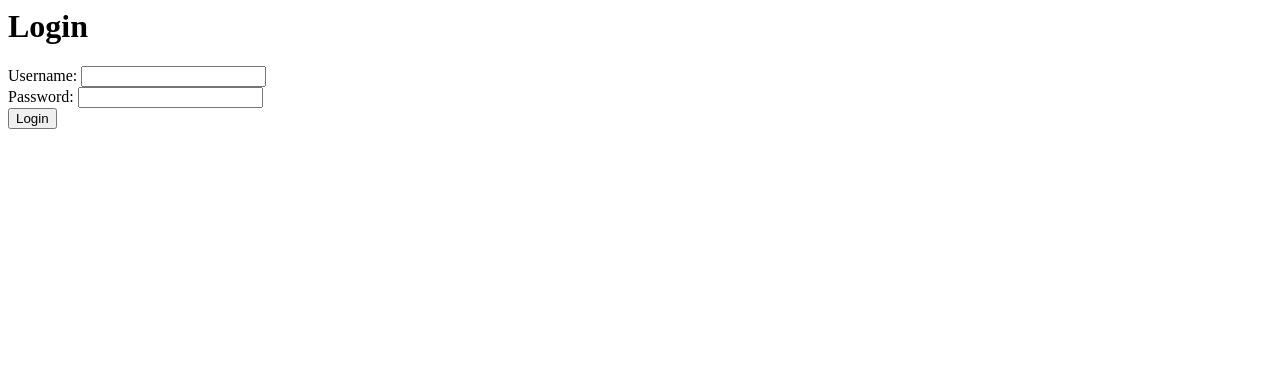
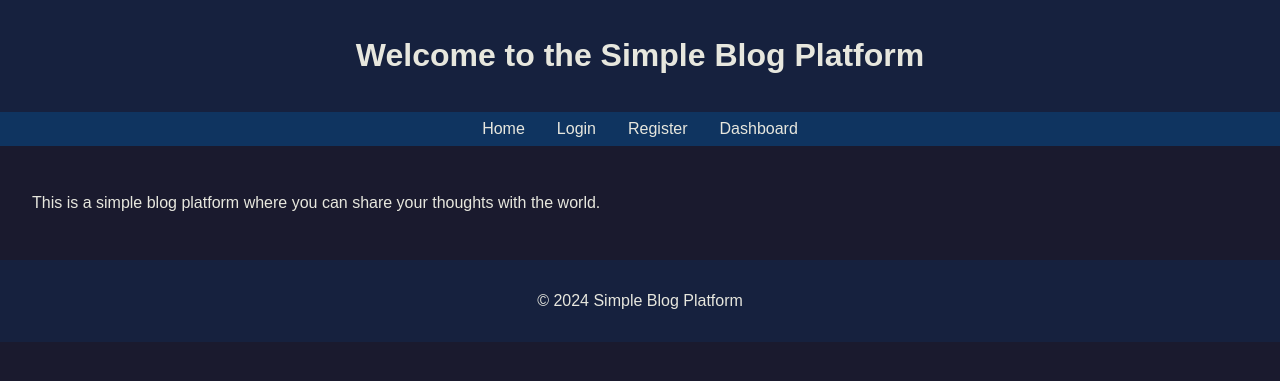
Before and after one commit to Exploser/Don-t-Hack-Me-Please, a Flask app: page / in a window 1280 px wide. Shown: the top 381 px of the page. Run offline with Flask 3, Linux system fonts and the light colour scheme.

Commit message:
Fixed U.I. For Login/Register

```diff
--- a/app.py
+++ b/app.py
@@ -1,39 +1,47 @@
-from flask import Flask, request, render_template_string
-import sqlite3  # This line imports the sqlite3 module
+from flask import Flask, request, render_template, session, redirect, url_for, flash
+from extensions import bcrypt
 
 app = Flask(__name__)
+app.config['SECRET_KEY'] = 'your_secret_key_here'
 
+# Index route
 @app.route('/')
 def index():
-    html = '''
-        <h1>Login</h1>
-        <form method="post" action="/login">
-            Username: <input type="text" name="username"><br>
-            Password: <input type="password" name="password"><br>
-            <input type="submit" value="Login">
-        </form>
-    '''
-    return render_template_string(html)
+    return render_template('index.html')
 
-@app.route('/login', methods=['POST'])
+# Login route
+@app.route('/login', methods=['GET', 'POST'])
 def login():
-    username = request.form['username']
-    password = request.form['password']
+    if request.method == 'POST':
+        username = request.form['username']
+        password = request.form['password']
+        # Example user credentials
+        if username == 'admin' and password == 'password':
+            session['username'] = username
+            flash('You were successfully logged in')
+            return redirect(url_for('dashboard'))
+        else:
+            flash('Login Failed')
+            return render_template('login.html', error="Invalid credentials")
+    else:
+        return render_template('login.html')
 
-    # Vulnerable SQL Injection code
-    query = f"SELECT * FROM users WHERE username = '{username}' AND password = '{password}'"
-
-    conn = sqlite3.connect('I:/Projects/Don-t-Hack-Me-Please/database.db')
-    cursor = conn.cursor()
-    cursor.execute(query)
-    result = cursor.fetchone()
-    conn.close()
+# Register route
+@app.route('/register', methods=['GET', 'POST'])
+def register():
+    flash('Registration is disabled.')
+    return redirect(url_for('login'))
 
 
-    if result:
-        return "Logged in successfully."
-    else:
-        return "Login failed."
+# Dashboard route
+@app.route('/dashboard')
+def dashboard():
+    if 'username' not in session:
+        flash('You are not logged in!')
+        return redirect(url_for('login'))
+    # Here you could retrieve and display user-specific or general information
+    return render_template('dashboard.html')
 
+# Run the application
 if __name__ == '__main__':
-    app.run(debug=True)
+    app.run(host='0.0.0.0', port=5000, debug=True)
--- a/templates/index.html
+++ b/templates/index.html
@@ -18,7 +18,6 @@
             <li><a href="{{ url_for('login') }}">Login</a></li>
             <li><a href="{{ url_for('register') }}">Register</a></li> <!-- Added Register link -->
             <li><a href="{{ url_for('dashboard') }}">Dashboard</a></li>
-            <li><a href="{{ url_for('admin') }}">Admin</a></li> <!-- Added Admin link -->
         </ul>
     </nav>
     <main>
```
